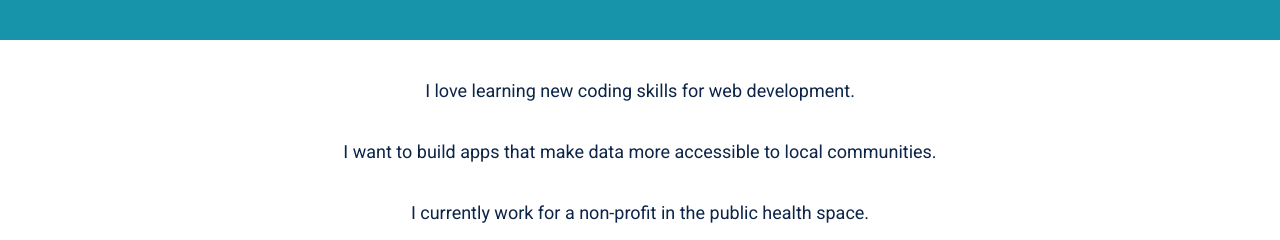
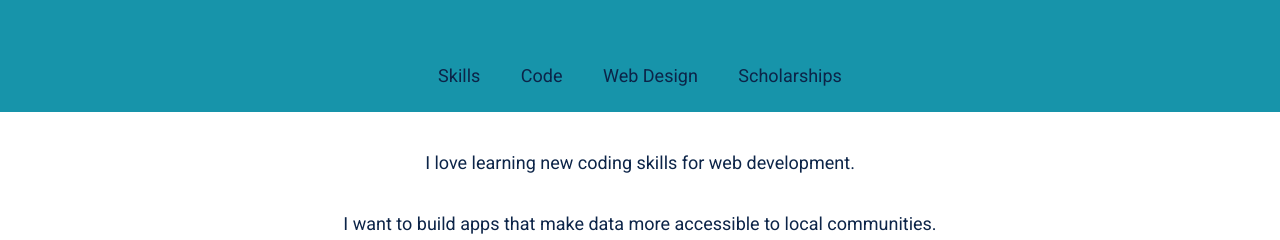
Before and after one commit to reyla/portfolio, a plain HTML site: page index.html in a window 1280 px wide. Shown: the part 316-556 px from the top of the page. Drawn offline with nearby package versions, Linux system fonts and the light colour scheme.

Commit message:
Add second nav for wide view

```diff
--- a/css/main.css
+++ b/css/main.css
@@ -115,6 +115,10 @@ a:focus {
 
 
 /* ---- Navigation ---- */
+
+#nav {
+  display: none;
+}
 
 #nav-icon {
   font-size: 36px;
@@ -345,6 +349,19 @@ a:focus {
 
 @media screen and (min-width: 700px) {
 
+  #nav {
+    display: block;
+    background-color: #1794aa;
+    text-align: center;
+  }
+
+  #nav li {
+    display: inline-block;
+    padding: 1em;
+  }
+
+
+
   .skills-box,
   .portfolio-item,
   .portfolio-item img {
--- a/index.html
+++ b/index.html
@@ -27,11 +27,12 @@
       </div>
     </header>
 
-    <nav id="mobile-nav">
+    <nav id="nav">
       <ul class="nav-items">
-        <li><a href="#background" id="nav-link1">Background</a></li>
-        <li><a href="#code" id="nav-link2">Code</a></li>
-        <li><a href="#scholarships" id="nav-link3">Scholarships</a></li>
+        <li><a href="#skills" id="nav-link1">Skills</a></li>
+        <li><a href="#code">Code</a></li>
+        <li><a href="#webdesign">Web Design</a></li>
+        <li><a href="#scholarships">Scholarships</a></li>
       </ul>
     </nav>
     <main class="main">
@@ -304,6 +305,14 @@
 
         <p class="copyright">Copyright &copy;2019 Kate Speed</p>
       </footer>
+      <nav id="mobile-nav">
+        <ul class="nav-items">
+          <li><a href="#skills">Skills</a></li>
+          <li><a href="#code">Code</a></li>
+          <li><a href="#webdesign">Web Design</a></li>
+          <li><a href="#scholarships">Scholarships</a></li>
+        </ul>
+      </nav>
       <script src="http://ajax.googleapis.com/ajax/libs/jquery/1.11.1/jquery.min.js"></script>
       <script src="js/script.js"></script>
     </main>
--- a/js/script.js
+++ b/js/script.js
@@ -6,7 +6,7 @@
 $(function() {
 
   /**
-   * clicking on hamburger icon opens the navigation sidebar
+   * clicking on hamburger icon opens or closes the navigation sidebar
    */
   $('#nav-icon').on('click', function() {
     $('body').toggleClass('nav-hidden');
```
